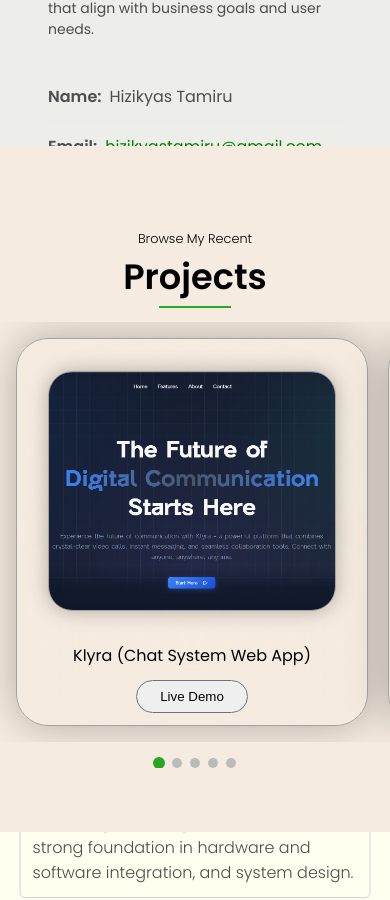
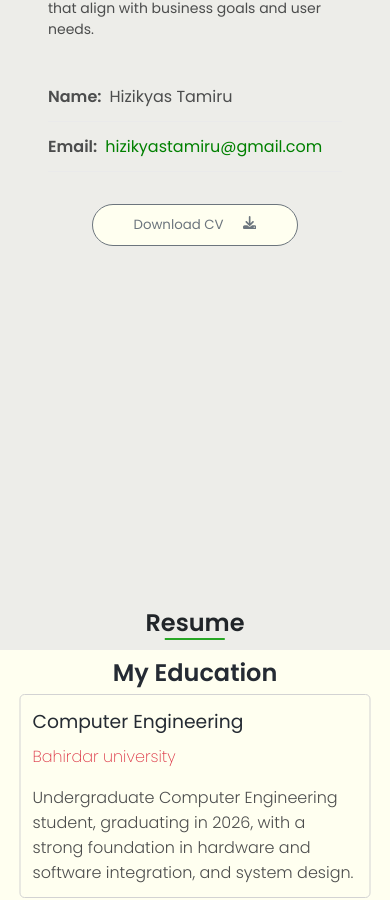
Before and after one commit to Hizikyas/Portfolio, a React (Create React App) app: page / in a window 390 px wide. Shown: the part 1291-2191 px from the top of the page. Built offline with nearby package versions, Linux system fonts and the light colour scheme.

Commit message:
restore to previous 1

```diff
--- a/src/Components/Portfolio/Portfolio.js
+++ b/src/Components/Portfolio/Portfolio.js
@@ -1,49 +1,79 @@
 import React, { useRef, useState } from "react";
 import classes from "./portfolio.module.css";
 import project1 from "../../store/project1.png";
-import project2 from "../../store/project2.png";
-import project3 from "../../store/project3.png";
-import Profile4 from "../../store/Profile4.png";
-import Profile5 from "../../store/Profile5.png";
+import project2 from "../../store/project2.png"
+import project3 from "../../store/project3.png"
+import Profile4 from "../../store/Profile4.png"
+import Profile5 from "../../store/Profile5.png"
 
 const Portfolio = () => {
-  const scrollRef = useRef(null);
-  const [activeIndex, setActiveIndex] = useState(0);
-
   const projects = [
     {
-      img: Profile4,
       title: "Klyra (Chat System Web App)",
-      link: "https://klyra-inky.vercel.app/",
+      image: Profile4,
+      alt: "klyra project",
+      demoUrl: "https://klyra-inky.vercel.app/",
     },
     {
-      img: Profile5,
-      title: "Deutsche Hochschule für Medizin College",
+      title: "Deutsche Hochschule fur Medizin College",
+      image: Profile5,
+      alt: "deutsche college project",
+      demoUrl: "https://xn--deutsche-hochschule-fr-medizin-college-17d.tech/",
       sold: true,
-      link: "https://xn--deutsche-hochschule-fr-medizin-college-17d.tech/",
     },
     {
-      img: project2,
       title: "Property Management System",
-      link: "https://property-management-propease.vercel.app/",
+      image: project2,
+      alt: "property management project",
+      demoUrl: "https://property-management-propease.vercel.app/",
     },
     {
-      img: project1,
       title: "Meal Management System",
-      link: "https://foodhub-sable.vercel.app/",
+      image: project1,
+      alt: "meal management project",
+      demoUrl: "https://foodhub-sable.vercel.app/",
     },
     {
-      img: project3,
       title: "Blog",
-      link: "https://blog-api-two-khaki.vercel.app/",
+      image: project3,
+      alt: "blog project",
+      demoUrl: "https://blog-api-two-khaki.vercel.app/",
     },
   ];
 
-  const scrollToIndex = (index) => {
-    const container = scrollRef.current;
-    const cardWidth = container.firstChild.offsetWidth + 20;
+  const [activeIndex, setActiveIndex] = useState(0);
+  const projectContainerRef = useRef(null);
+  const projectCardRefs = useRef([]);
+
+  const handleScroll = () => {
+    const container = projectContainerRef.current;
+    if (!container || !projectCardRefs.current.length) return;
+
+    const containerCenter = container.scrollLeft + container.clientWidth / 2;
+    let nearestIndex = 0;
+    let nearestDistance = Number.POSITIVE_INFINITY;
+
+    projectCardRefs.current.forEach((card, index) => {
+      if (!card) return;
+      const cardCenter = card.offsetLeft + card.clientWidth / 2;
+      const distance = Math.abs(containerCenter - cardCenter);
+
+      if (distance < nearestDistance) {
+        nearestDistance = distance;
+        nearestIndex = index;
+      }
+    });
+
+    setActiveIndex(nearestIndex);
+  };
+
+  const scrollToProject = (index) => {
+    const container = projectContainerRef.current;
+    const card = projectCardRefs.current[index];
+    if (!container || !card) return;
+
     container.scrollTo({
-      left: index * cardWidth,
+      left: card.offsetLeft,
       behavior: "smooth",
     });
     setActiveIndex(index);
@@ -56,14 +86,23 @@
         <h1>Projects</h1>
       </div>
 
-      <div className={classes["slider-wrapper"]}>
-        <div className={classes["project-container"]} ref={scrollRef}>
+      <div
+        className={classes["project-container"]}
+        ref={projectContainerRef}
+        onScroll={handleScroll}
+      >
         {projects.map((project, index) => (
-            <div key={index} className={classes["portfolio-container"]}>
+          <div
+            className={classes["portfolio-container"]}
+            key={project.title}
+            ref={(element) => {
+              projectCardRefs.current[index] = element;
+            }}
+          >
             <div className={classes["img-container"]}>
               <img
-                  src={project.img}
-                  alt="project"
+                src={project.image}
+                alt={project.alt}
                 className={classes["project-img"]}
               />
             </div>
@@ -78,7 +117,7 @@
             <div className={classes["btn-container"]}>
               <button
                 className={classes.btn}
-                  onClick={() => window.open(project.link, "_blank")}
+                onClick={() => window.open(project.demoUrl, "_blank", "noopener,noreferrer")}
               >
                 Live Demo
               </button>
@@ -87,18 +126,16 @@
         ))}
       </div>
 
-        {/* DOTS */}
-        <div className={classes["dots-container"]}>
-          {projects.map((_, index) => (
-            <span
-              key={index}
-              className={`${classes.dot} ${
-                activeIndex === index ? classes.activeDot : ""
-              }`}
-              onClick={() => scrollToIndex(index)}
-            ></span>
+      <div className={classes["dot-container"]}>
+        {projects.map((project, index) => (
+          <button
+            key={`${project.title}-dot`}
+            type="button"
+            className={`${classes.dot} ${activeIndex === index ? classes["dot-active"] : ""}`}
+            aria-label={`Go to ${project.title}`}
+            onClick={() => scrollToProject(index)}
+          />
         ))}
-        </div>
       </div>
     </section>
   );
--- a/src/Components/Portfolio/portfolio.module.css
+++ b/src/Components/Portfolio/portfolio.module.css
@@ -1,13 +1,17 @@
-.section {
+.section
+{
+    position: absolute;
+    left: 0;
+    top: 344vh;
     width: 100%;
-    padding: 4rem 0;
     scroll-margin-top: 15vh;
+    height: 85vh;
     font-family: "Poppins", sans-serif;
     background-color: #F5EBE0;
 }
 
-/* HEADER */
-.section .portfolio-header {
+.section .portfolio-header
+{
 width: 100%;
 height: 7rem;
 display: flex;
@@ -15,95 +19,91 @@
 justify-content: center;
 align-items: center;
 gap: 0.1rem;
+font-family: "Poppins", sans-serif;
+
 }
 
-.section .portfolio-header p {
+.section .portfolio-header p
+{
     font-weight: 300;
     font-size: 0.8rem;
 }
 
-.section .portfolio-header h1 {
+
+.section .portfolio-header h1
+{
     font-weight: 600;
     font-size: 2.2rem;
     position: relative;
 }
 
-.section .portfolio-header h1::after {
+.section .portfolio-header h1::after
+{
     content: '';
     position: absolute;
     height: 2px;
     width: 50%;
     left: 50%;
-    transform: translateX(-50%);
+    transform: translateX(-50%) ;
     bottom: -5px;
     background-color: #28A725;
 }
 
-/* SLIDER WRAPPER */
-.slider-wrapper {
+.project-container
+{
     width: 100%;
-    overflow: hidden;
-    position: relative;
+    padding: 0;
+    height: 69vh;
+    display: flex;
+    justify-content: space-evenly;
+    align-items: center;
+    border-color: rgb(163, 163, 163);
+
 }
 
-/* PROJECT CONTAINER (HORIZONTAL SCROLL) */
-.project-container {
-    display: flex;
-    gap: 20px;
-    overflow-x: auto;
-    scroll-behavior: smooth;
-    padding: 1rem;
-}
 
-/* HIDE SCROLLBAR */
-.project-container::-webkit-scrollbar {
-    display: none;
-}
-
-.project-container {
-    -ms-overflow-style: none;
-    scrollbar-width: none;
-}
-
-/* CARD */
-.portfolio-container {
-    min-width: 22rem;
-    flex: 0 0 auto;
+.portfolio-container
+{
+    width: 22rem;
     border-radius: 2rem;
     border: 1px solid rgb(163, 163, 163);
+    /* background: rgb(250, 250, 250); */
     backdrop-filter: blur(100px);
     display: flex;
     flex-direction: column;
     justify-content: center;
     align-items: center;
-    box-shadow: 0 0 40px rgba(0, 0, 0, 0.28);
+    box-shadow: 0 0 40px  rgba(0, 0, 0, 0.28);
+
 }
 
-/* IMAGE */
-.portfolio-container .img-container {
+.portfolio-container .img-container
+{
     border-radius: 1.5rem;
-    border: 1px solid rgb(163, 163, 163);
-    box-shadow: 0 0 20px rgba(0, 0, 0, 0.28);
+    border: 1px solid  rgb(163, 163, 163);
+    box-shadow: 0 0 20px  rgba(0, 0, 0, 0.28);
     width: 18rem;
     height: 15rem;
     overflow: hidden;
-    margin: 2rem auto;
-}
-
-.project-img {
-    width: 100%;
-    height: 100%;
+    margin:2rem auto;
     object-fit: cover;
 }
 
-/* TITLE */
-.project-title {
+.project-img
+{
+width: 100%;
+height: 100%;
+object-fit:cover;
+}
+
+.project-title
+{
     text-align: center;
     padding: 0 1rem;
 }
 
-/* SOLD BADGE */
-.sold-badge {
+.sold-badge
+{
     display: inline-block;
     margin-left: 0.35rem;
     padding: 0.1rem 0.45rem;
@@ -116,51 +116,134 @@
     vertical-align: middle;
 }
 
-/* BUTTONS */
-.btn-container {
+.btn-container
+{
     display: flex;
     justify-content: center;
     gap: 1rem;
     margin: 0.75rem auto;
+    text-align: center;
+
+
 }
 
-.btn-container .btn {
+.btn-container .btn
+{
     width: 7rem;
+
     color: black;
     border-radius: 2rem;
     padding: 0.5rem 0;
     border: 1px solid #6C757D;
     font-weight: 500;
-    cursor: pointer;
 }
 
-.btn-container .btn:hover {
+.btn-container .btn:hover , .btn-container .btn:active
+{
+
+    background-color:rgba(255, 255, 240, 0.233);
+    outline: none;
+    cursor: pointer;
      background-color: ivory;
 }
 
-/* DOTS */
-.dots-container {
-    display: flex;
-    justify-content: center;
-    margin-top: 1rem;
-    gap: 8px;
+
+
+
+@media (max-width: 1200px) {
+    .project-container {
+        flex-direction: row;
+        justify-content: space-around;
+        height: auto;
     }
 
-.dot {
-    width: 10px;
-    height: 10px;
-    border-radius: 50%;
-    background-color: #bbb;
-    cursor: pointer;
-    transition: all 0.3s ease;
+    .portfolio-container {
+        width: 20rem;
     }
 
-.activeDot {
-    background-color: #28A725;
-    transform: scale(1.2);
+    .portfolio-container .img-container {
+        width: 16rem;
+        height: 13rem;
     }
 
-/* ================= RESPONSIVE ================= */
+    .section .portfolio-header h1 {
+        font-size: 2rem;
+    }
+}
+
+
+
+@media (max-width: 768px) {
+
+    .section
+    {
+        margin-top: 20.5rem;
+    }
+
+
+    .project-container {
+        flex-direction: column;
+        gap: 2rem;
+        justify-content: center;
+    }
+
+    .portfolio-container {
+        width: 60%;
+    }
+
+    .portfolio-container .img-container {
+        width: 90%;
+        height: 12rem;
+    }
+
+    .section .portfolio-header h1 {
+        font-size: 1.8rem;
+    }
+
+    .section .portfolio-header p {
+        font-size: 0.7rem;
+    }
+
+    .btn-container .btn {
+        width: 6rem;
+    }
+}
+
+
+@media (max-width: 480px) {
+    .section{
+        margin-top: 31rem;
+    }
+
+    .project-container {
+        flex-direction: column;
+        gap: 1.5rem;
+        justify-content: center;
+        height: auto;
+    }
+
+    .portfolio-container {
+        width: 90%;
+    }
+
+    .portfolio-container .img-container {
+        width: 95%;
+        height: 10rem;
+    }
+
+    .section .portfolio-header h1 {
+        font-size: 1.5rem;
+    }
+
+    .section .portfolio-header p {
+        font-size: 0.6rem;
+    }
+
+    .btn-container .btn {
+        width: 5rem;
+        font-size: 0.8rem;
+    }
+}
 
 @media (max-width: 425px)
 {
```
Lines whose indentation alone changed are shown as unchanged.
